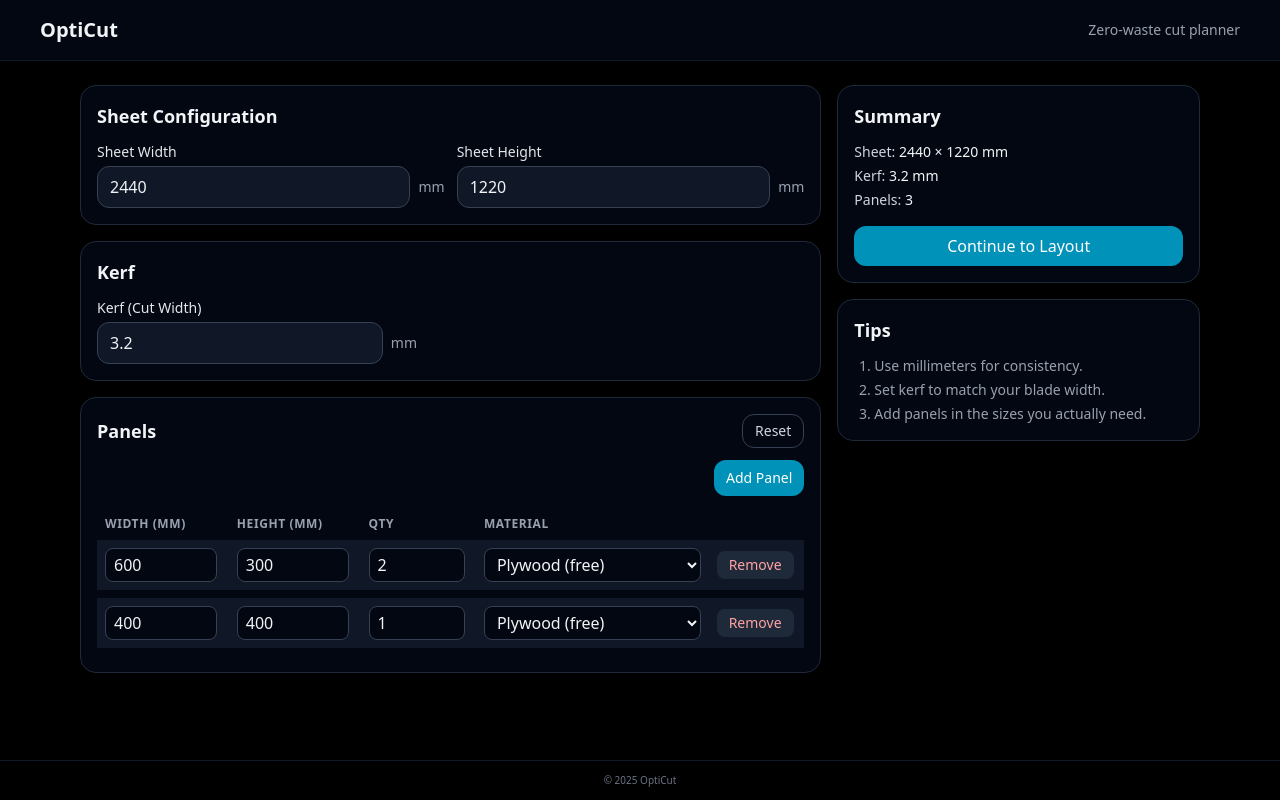
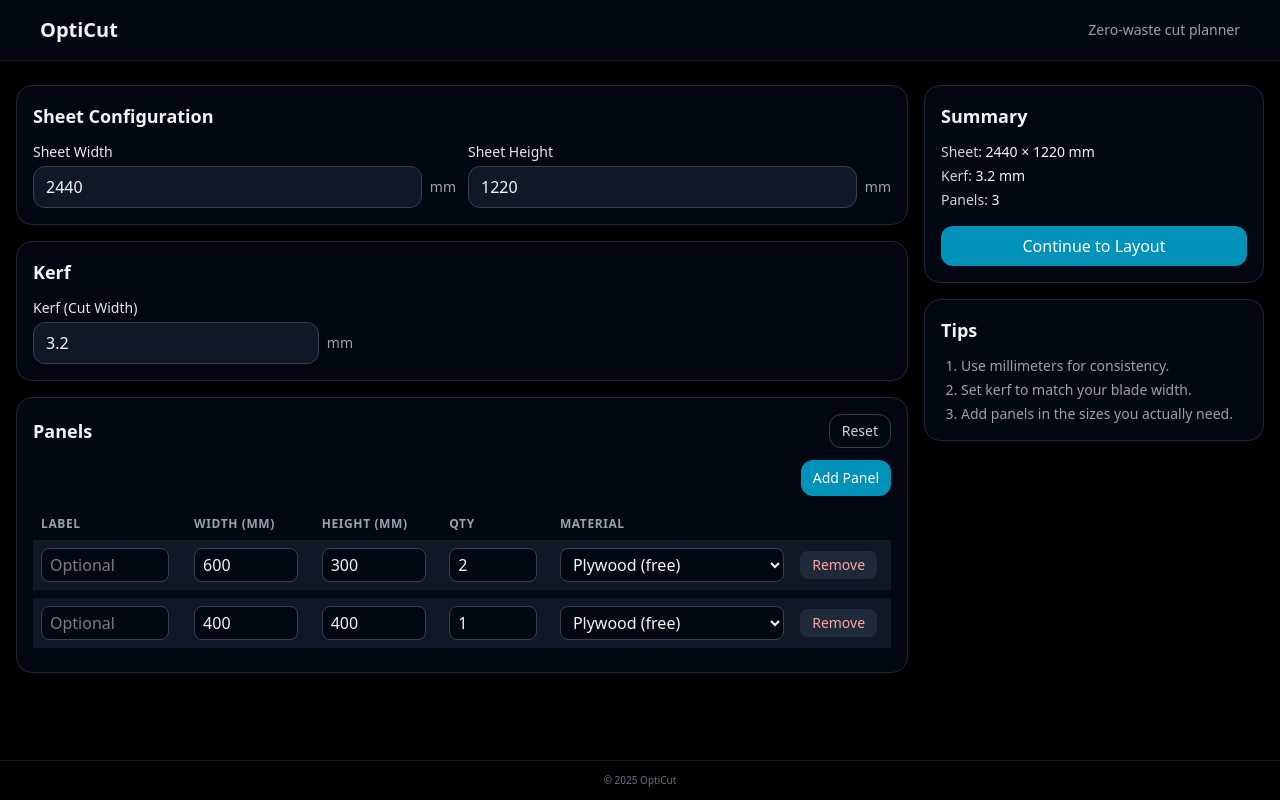
Before and after one commit to nebrask/cutwise, a React (Vite) app: page / in a window 1280 px wide. Built offline with nearby package versions, Linux system fonts and the light colour scheme.

Commit message:
feat: add optional label field to panels

```diff
--- a/src/App.tsx
+++ b/src/App.tsx
@@ -52,8 +52,8 @@ function App() {
 
 
       {mode === "inputs" ? (
-        <div className="mx-auto grid max-w-6xl grid-cols-1 gap-4 px-4 py-6 pb-24 md:grid-cols-3">
-          <div className="md:col-span-2 space-y-4">
+        <div className="mx-auto grid max-w-7xl grid-cols-1 gap-4 px-4 py-6 pb-24 md:grid-cols-[1fr_340px]">
+          <div className="space-y-4">
             <Section title="Sheet Configuration">
               <SheetConfigForm value={inputs.sheet} onChange={setSheet} />
             </Section>
--- a/src/components/PanelListForm.tsx
+++ b/src/components/PanelListForm.tsx
@@ -23,6 +23,7 @@ export default function PanelListForm({ items, onChange }: Props) {
         height: 300,
         qty: 1,
         material: "plywood",
+        label: "",
       },
     ]);
   };
@@ -47,6 +48,7 @@ export default function PanelListForm({ items, onChange }: Props) {
         <table className="min-w-full border-separate border-spacing-y-2">
           <thead>
             <tr className="text-left text-xs uppercase tracking-wider text-gray-400">
+              <th className="px-2">Label</th>
               <th className="px-2">Width (mm)</th>
               <th className="px-2">Height (mm)</th>
               <th className="px-2">Qty</th>
@@ -57,8 +59,8 @@ export default function PanelListForm({ items, onChange }: Props) {
           <tbody>
             {items.length === 0 ? (
               <tr>
-                <td colSpan={5} className="px-2 py-3 text-gray-400">
-                  No panels yet. Click “Add Panel”.
+                <td colSpan={6} className="px-2 py-3 text-gray-400">
+                  No panels yet. Click "Add Panel".
                 </td>
               </tr>
             ) : (
@@ -66,8 +68,17 @@ export default function PanelListForm({ items, onChange }: Props) {
                 <tr key={p.id} className="rounded-xl bg-gray-900">
                   <td className="px-2 py-2">
                     <input
+                      type="text"
+                      className="w-32 rounded-lg border border-gray-700 bg-gray-950 px-2 py-1 text-gray-100 focus:ring-2 focus:ring-cyan-500"
+                      value={p.label || ""}
+                      placeholder="Optional"
+                      onChange={(e) => update(p.id, { label: e.target.value })}
+                    />
+                  </td>
+                  <td className="px-2 py-2">
+                    <input
                       type="number"
-                      className="w-28 rounded-lg border border-gray-700 bg-gray-950 px-2 py-1 text-gray-100 focus:ring-2 focus:ring-cyan-500"
+                      className="w-26 rounded-lg border border-gray-700 bg-gray-950 px-2 py-1 text-gray-100 focus:ring-2 focus:ring-cyan-500"
                       value={p.width}
                       min={1}
                       step={1}
@@ -77,7 +88,7 @@ export default function PanelListForm({ items, onChange }: Props) {
                   <td className="px-2 py-2">
                     <input
                       type="number"
-                      className="w-28 rounded-lg border border-gray-700 bg-gray-950 px-2 py-1 text-gray-100 focus:ring-2 focus:ring-cyan-500"
+                      className="w-26 rounded-lg border border-gray-700 bg-gray-950 px-2 py-1 text-gray-100 focus:ring-2 focus:ring-cyan-500"
                       value={p.height}
                       min={1}
                       step={1}
@@ -87,7 +98,7 @@ export default function PanelListForm({ items, onChange }: Props) {
                   <td className="px-2 py-2">
                     <input
                       type="number"
-                      className="w-24 rounded-lg border border-gray-700 bg-gray-950 px-2 py-1 text-gray-100 focus:ring-2 focus:ring-cyan-500"
+                      className="w-22 rounded-lg border border-gray-700 bg-gray-950 px-2 py-1 text-gray-100 focus:ring-2 focus:ring-cyan-500"
                       value={p.qty}
                       min={1}
                       step={1}
--- a/src/types.ts
+++ b/src/types.ts
@@ -9,6 +9,7 @@ export type Panel = {
   height: number;
   qty: number;
   material?: "plywood" | "mdf" | "wood-h" | "wood-v" | "acrylic";
+  label?: string;
 };
 
 export type PlannerInputs = {
```
